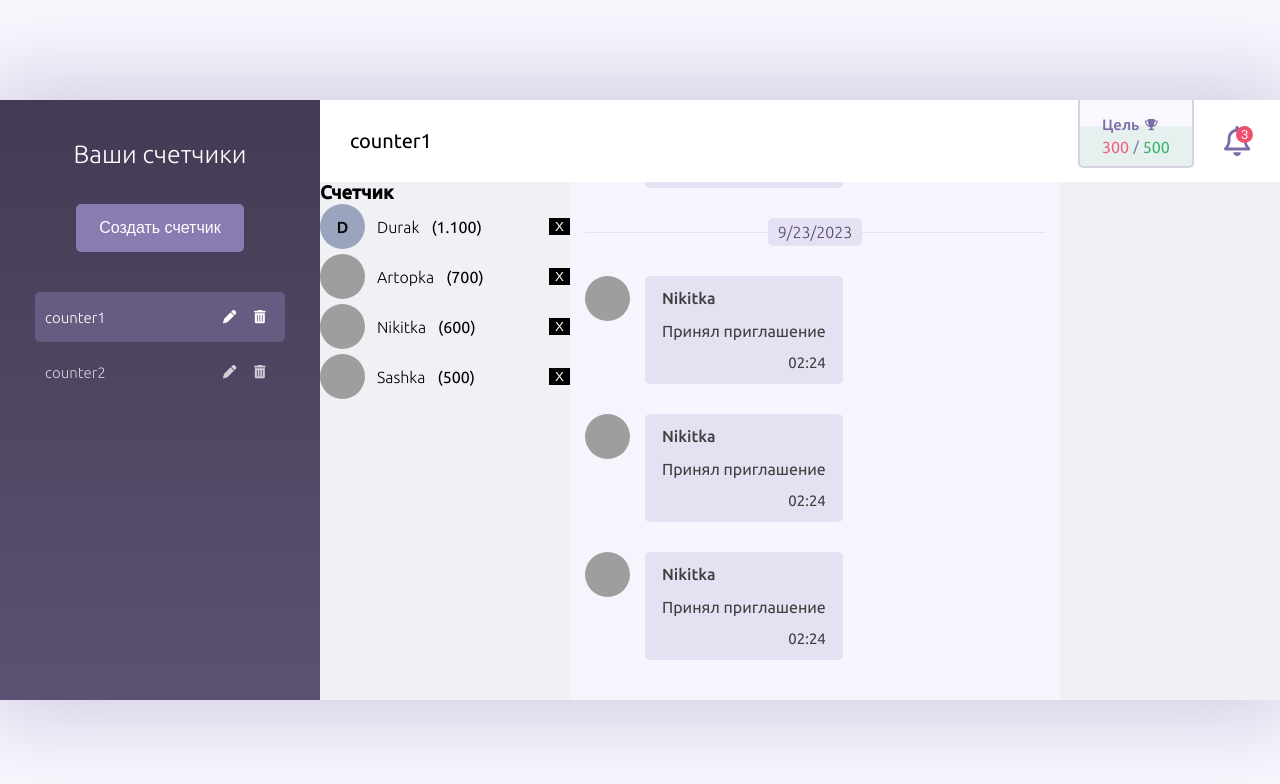
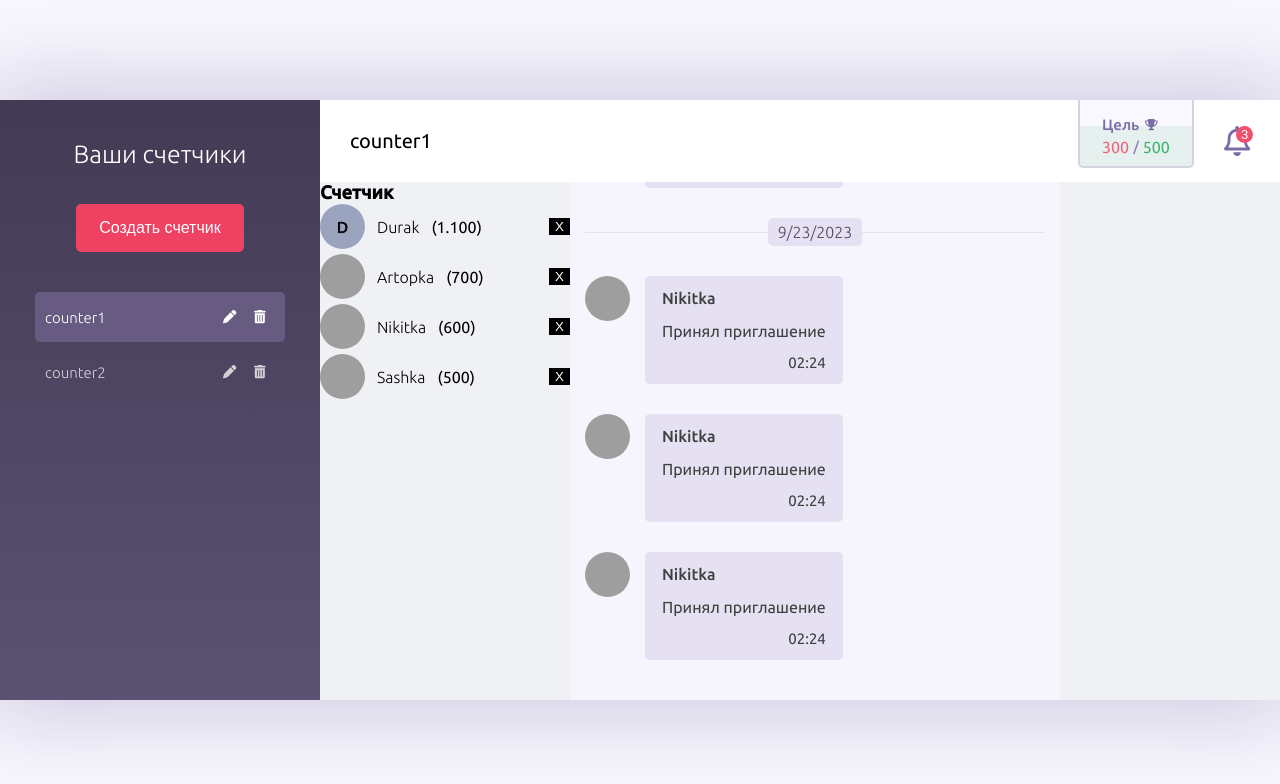
Before and after one commit to Rapidy/counter, a React (Create React App) app: page /counter/1 in a window 1280 px wide. Shown: the top 784 px of the page. Built offline with nearby package versions, Linux system fonts and the light colour scheme; grey boxes are pictures that could not be loaded.

Commit message:
added new type to Button component

```diff
--- a/src/features/elements/Button/Button.module.scss
+++ b/src/features/elements/Button/Button.module.scss
@@ -1,6 +1,6 @@
 @import '../../variables';
 
-button.button {
+.button {
   padding: 15px 23px;
   color: #fff;
   background: $accent;
@@ -27,4 +27,12 @@ button.button {
       background: darken($bg, 7%);
     }
   }
+
+  &.control {
+    width: 30px;
+    height: 30px;
+    padding: 0;
+    justify-content: center;
+    align-items: center;
+  }
 }
--- a/src/features/elements/Button/Button.tsx
+++ b/src/features/elements/Button/Button.tsx
@@ -2,22 +2,34 @@ import React from 'react';
 import css from './Button.module.scss';
 import cn from 'classnames';
 
+import { FontAwesomeIcon } from '@fortawesome/react-fontawesome';
+import { faTrashCan } from '@fortawesome/free-solid-svg-icons';
+import { IconProp } from '@fortawesome/fontawesome-svg-core';
+
 interface Props {
-  children: React.ReactNode;
+  children?: React.ReactNode;
   onClick: () => any;
   className?: string;
-  color?: 'secondary' | 'primary';
+  type?: 'secondary' | 'primary' | 'control';
+  controlIcon?: IconProp;
 }
 
-const Button: React.FC<Props> = ({ children, className, onClick, color = 'primary' }) => {
+const Button: React.FC<Props> = ({
+  children,
+  className,
+  onClick,
+  type = 'primary',
+  controlIcon = faTrashCan
+}) => {
   return (
     <button
       className={cn(css.button, className, {
-        [css.secondary]: color === 'secondary'
+        [css.secondary]: type === 'secondary',
+        [css.control]: type === 'control'
       })}
       onClick={onClick}
     >
-      {children}
+      {children} {type === 'control' && <FontAwesomeIcon icon={controlIcon} />}
     </button>
   );
 };
```
